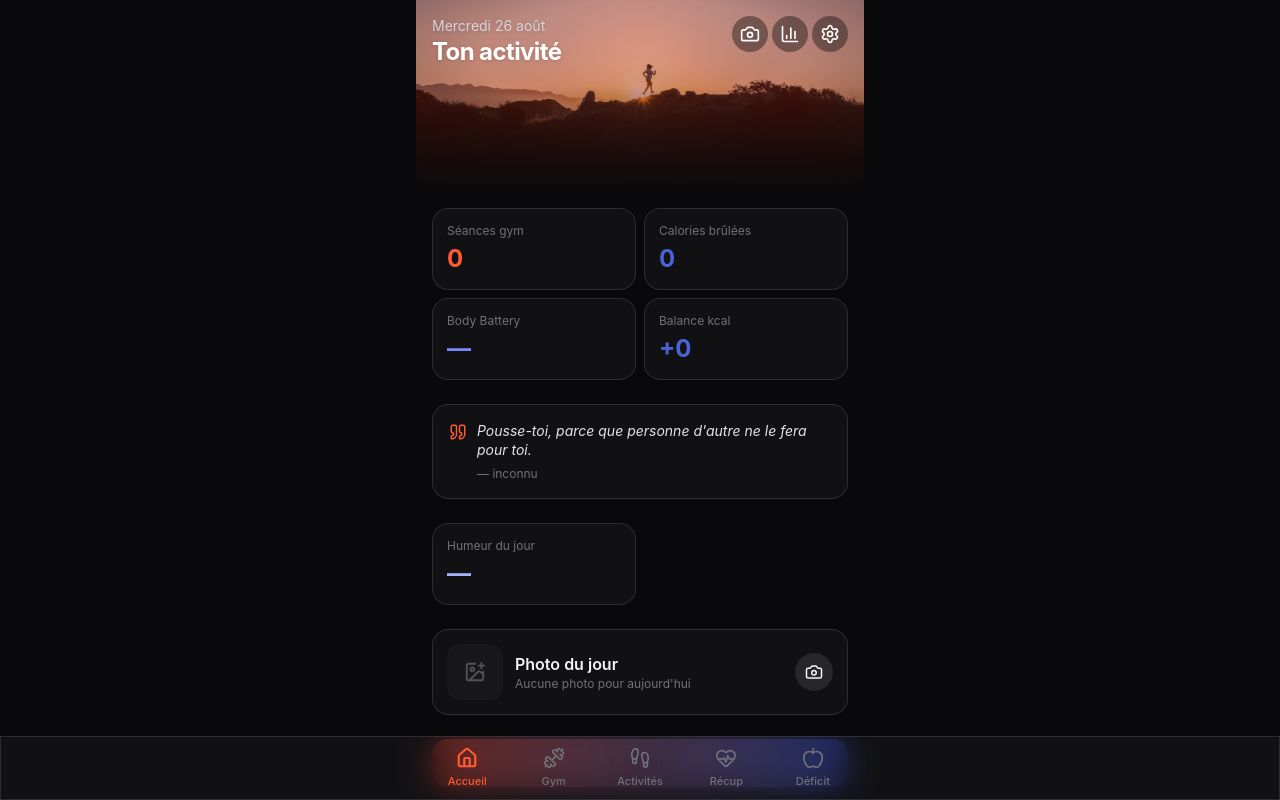
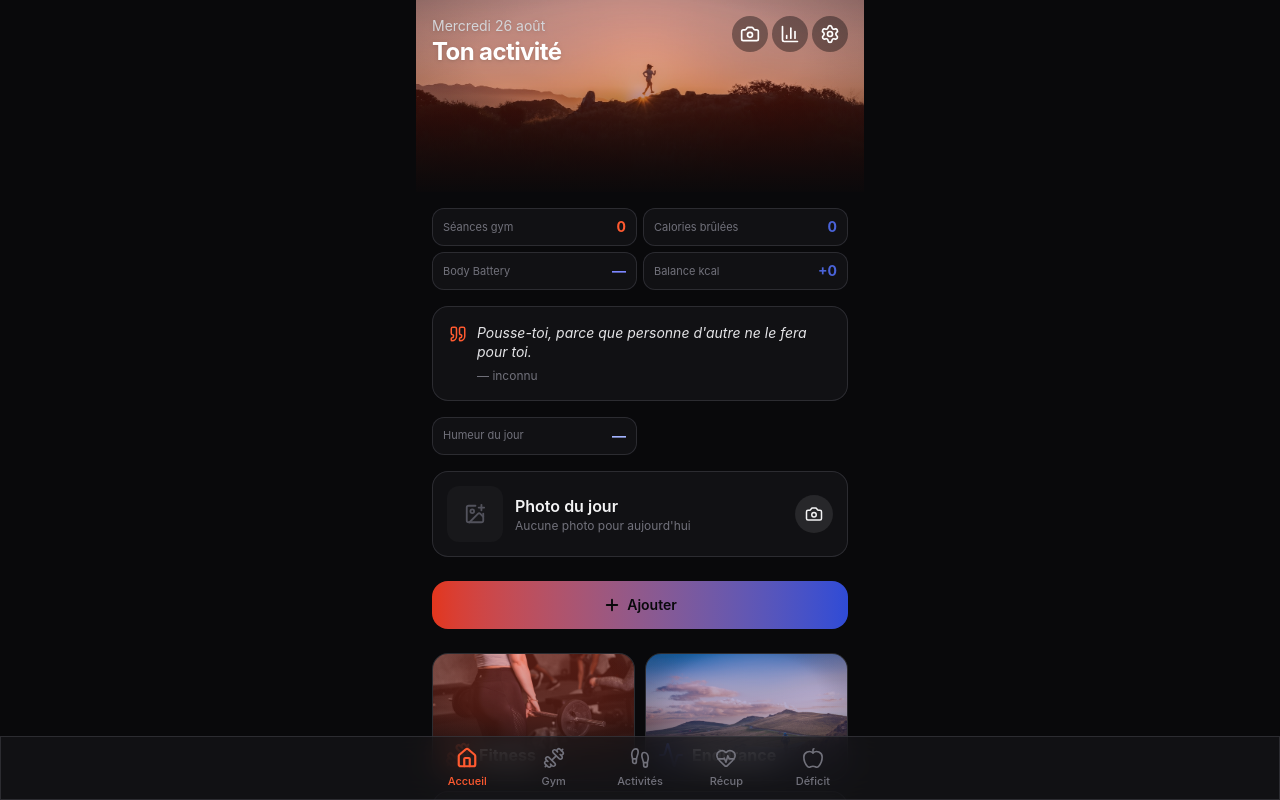
Before and after one commit to Btriaire/Fit2Be-PaLaMa, a React (Vite) app: page / in a window 1280 px wide. Both pictures are taken after a click on the button "Commencer". Shown: the top 800 px of the page. Built offline with nearby package versions, Linux system fonts and the light colour scheme; no server answers.

Commit message:
Shrink Dashboard stat tiles to compact label/value rows
They were taking up most of the screen before any actionable content
showed. Same info, a fraction of the height.

```diff
--- a/src/pages/Dashboard.tsx
+++ b/src/pages/Dashboard.tsx
@@ -126,14 +126,14 @@ export default function Dashboard() {
 
       {scanError && <p className="mb-4 text-center text-xs text-red-400">{scanError}</p>}
 
-      <div className="mb-6 grid grid-cols-2 gap-2">
+      <div className="mb-4 grid grid-cols-2 gap-1.5">
         <StatTile label="Séances gym" value={`${todayWorkouts.length}`} color="text-orange-400" />
         <StatTile label="Calories brûlées" value={`${todayBurnedCalories}`} color="text-teal-400" />
         <StatTile label="Body Battery" value={recovery ? `${recovery.bodyBatteryScore}` : '—'} color="text-indigo-400" />
         <StatTile label="Balance kcal" value={`${balance >= 0 ? '+' : ''}${balance}`} color="text-teal-400" />
       </div>
 
-      <div className="glass mb-6 rounded-2xl border border-orange-500/20 bg-gradient-to-br from-orange-500/10 to-transparent p-4">
+      <div className="glass mb-4 rounded-2xl border border-orange-500/20 bg-gradient-to-br from-orange-500/10 to-transparent p-4">
         <div className="flex items-start gap-2.5">
           <Quote size={18} className="mt-0.5 shrink-0 text-orange-400" />
           <div>
@@ -143,17 +143,17 @@ export default function Dashboard() {
         </div>
       </div>
 
-      <div className="mb-6 grid grid-cols-2 gap-2">
+      <div className="mb-4 grid grid-cols-2 gap-1.5">
         {googleFit && (
           <>
             <StatTile
-              icon={<Footprints size={14} className="text-teal-400" />}
+              icon={<Footprints size={12} className="text-teal-400" />}
               label="Pas (Google Fit)"
               value={googleFit.steps.toLocaleString('fr-FR')}
               color="text-teal-400"
             />
             <StatTile
-              icon={<Moon size={14} className="text-indigo-400" />}
+              icon={<Moon size={12} className="text-indigo-400" />}
               label="Sommeil (Google Fit)"
               value={googleFit.sleepMinutes != null ? `${Math.floor(googleFit.sleepMinutes / 60)}h${String(googleFit.sleepMinutes % 60).padStart(2, '0')}` : '—'}
               color="text-indigo-400"
@@ -241,12 +241,12 @@ export default function Dashboard() {
 
 function StatTile({ label, value, color, icon }: { label: string; value: string; color: string; icon?: React.ReactNode }) {
   return (
-    <div className="glass rounded-2xl p-3.5">
-      <p className="flex items-center gap-1 text-xs text-zinc-500">
+    <div className="glass flex items-center justify-between gap-2 rounded-xl px-2.5 py-2">
+      <p className="flex items-center gap-1 text-[11px] text-zinc-500">
         {icon}
         {label}
       </p>
-      <p className={`mt-1 text-2xl font-bold ${color}`}>{value}</p>
+      <p className={`text-sm font-bold ${color}`}>{value}</p>
     </div>
   )
 }
```
